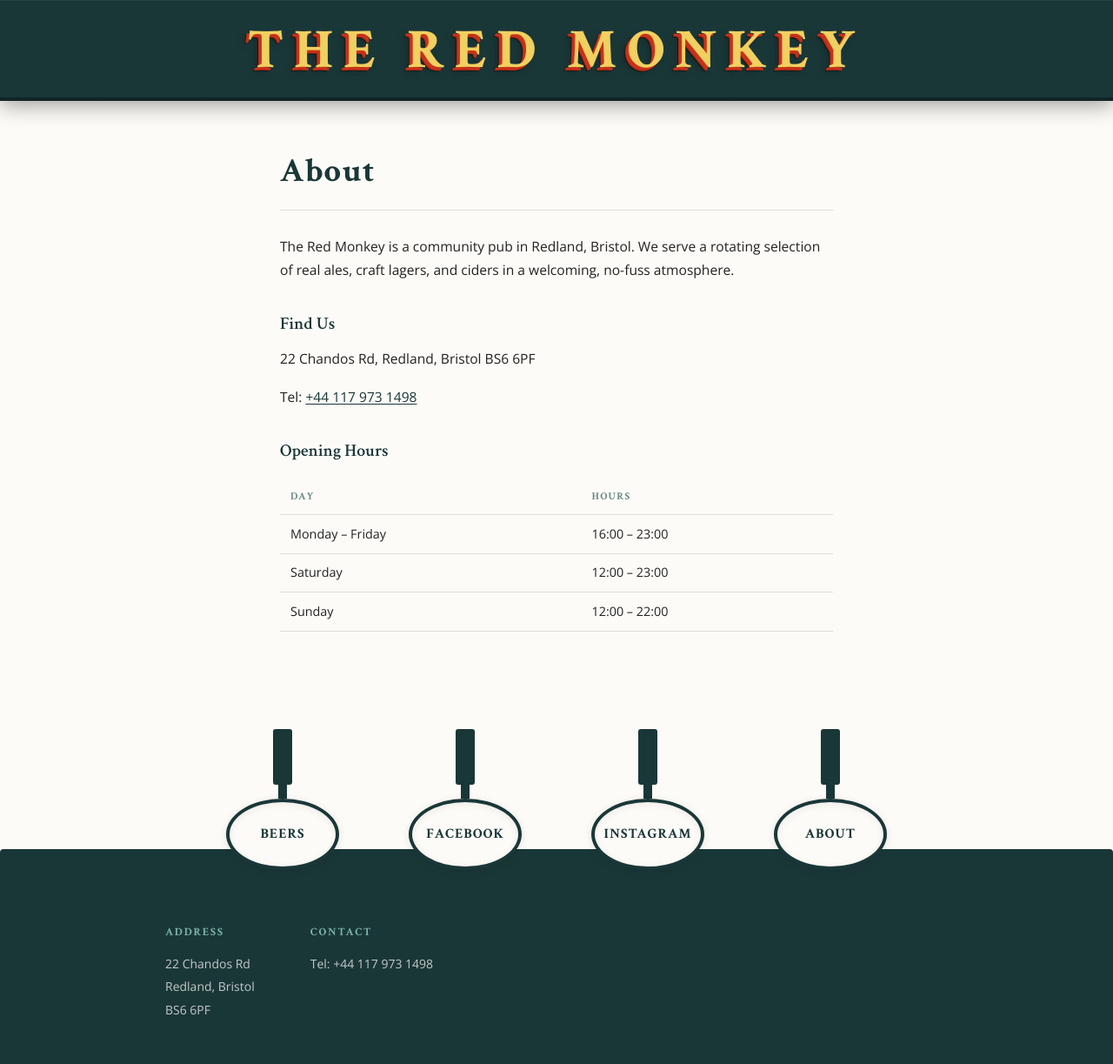
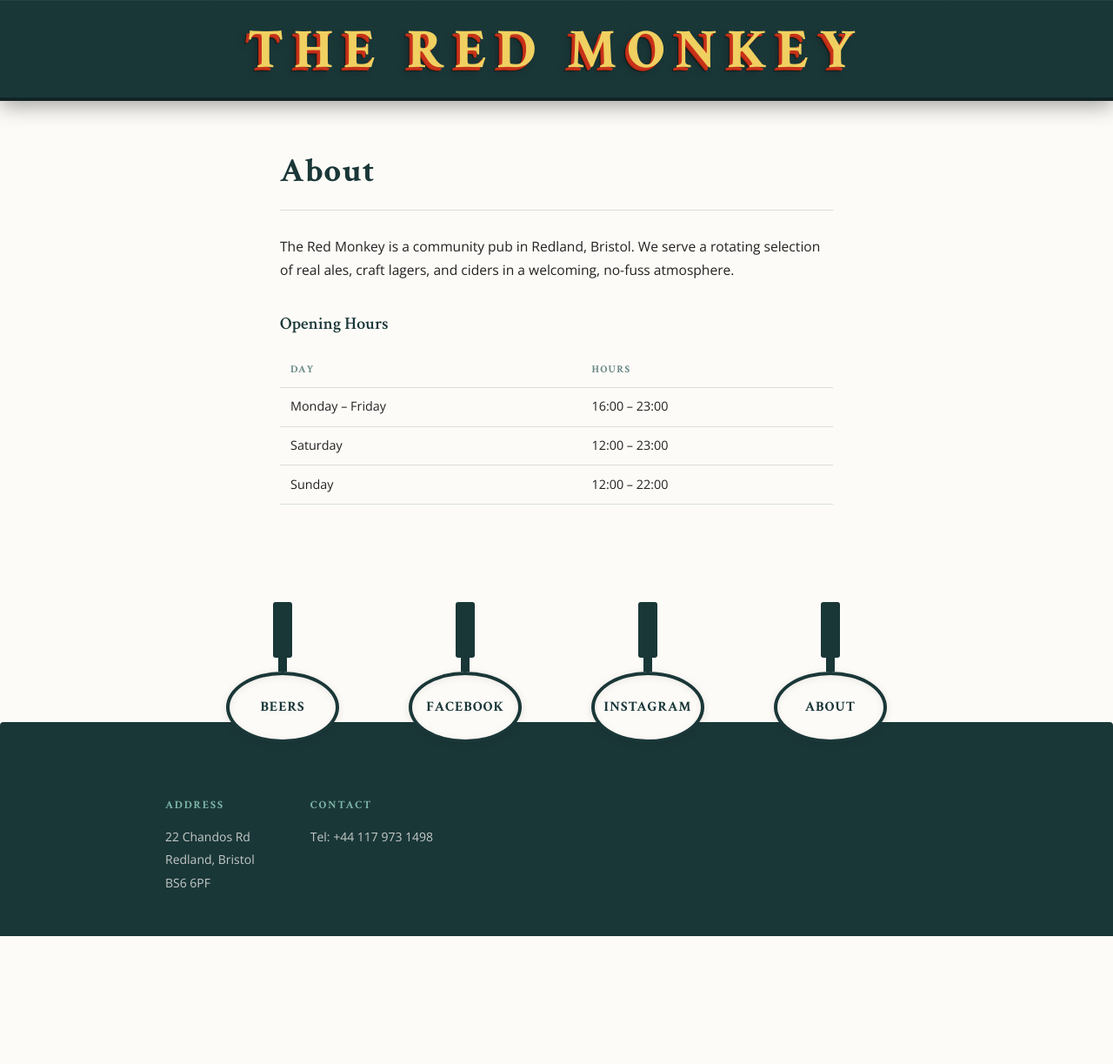
Before and after one commit to n473CL0/the-red-monkey, a Jekyll site: the page built from about.md, in a window 1280 px wide. Shown: the whole page at 87% size. Built offline with Jekyll 4.4.1, drawn with Linux system fonts in a browser that asks for light colours; after the commit the page ends 1076 px from its top, so only the background shows below that.

```diff
--- a/_config.yml
+++ b/_config.yml
@@ -2,3 +2,15 @@ url: "https://theredmonkey.co.uk"
 baseurl: ""
 title: "The Red Monkey"
 description: "Your local pub in Redland, Bristol"
+
+contact:
+  phone: "+44 117 973 1498"
+  address_line1: "22 Chandos Rd"
+  address_line2: "Redland, Bristol"
+  postcode: "BS6 6PF"
+  maps_url: "https://maps.app.goo.gl/kqHWdVXzagDzGk1q9"
+
+links:
+  beers: "https://www.realalefinder.com/beerboard/?the-red-monkey-bristol"
+  facebook: "https://www.facebook.com/share/18UhUpR4YH/?mibextid=wwXIfr"
+  instagram: "https://www.instagram.com/theredmonkeybs6/"
--- a/_layouts/default.html
+++ b/_layouts/default.html
@@ -21,7 +21,7 @@
     </main>
 
     <nav class="taps-stage" aria-label="Site navigation">
-      <a href="https://www.realalefinder.com/beerboard/?the-red-monkey-bristol" class="tap-link" aria-label="Beers" target="_blank" rel="noopener noreferrer">
+      <a href="{{ site.links.beers }}" class="tap-link" aria-label="Beers" target="_blank" rel="noopener noreferrer">
         <div class="tap">
           <div class="tap-grip"></div>
           <div class="tap-stem tap-stem--top"></div>
@@ -31,7 +31,7 @@
           <div class="tap-stem tap-stem--bottom"></div>
         </div>
       </a>
-      <a href="https://www.facebook.com/share/18UhUpR4YH/?mibextid=wwXIfr" class="tap-link" aria-label="Facebook" target="_blank" rel="noopener noreferrer">
+      <a href="{{ site.links.facebook }}" class="tap-link" aria-label="Facebook" target="_blank" rel="noopener noreferrer">
         <div class="tap">
           <div class="tap-grip"></div>
           <div class="tap-stem tap-stem--top"></div>
@@ -41,7 +41,7 @@
           <div class="tap-stem tap-stem--bottom"></div>
         </div>
       </a>
-      <a href="https://www.instagram.com/theredmonkeybs6/" class="tap-link" aria-label="Instagram" target="_blank" rel="noopener noreferrer">
+      <a href="{{ site.links.instagram }}" class="tap-link" aria-label="Instagram" target="_blank" rel="noopener noreferrer">
         <div class="tap">
           <div class="tap-grip"></div>
           <div class="tap-stem tap-stem--top"></div>
@@ -79,9 +79,9 @@
         <div class="tap-font-bar"></div>
       </nav>
       <div class="mobile-menu" id="mobile-menu">
-        <a href="https://www.realalefinder.com/beerboard/?the-red-monkey-bristol" class="mobile-menu-link" target="_blank" rel="noopener noreferrer">Beers</a>
-        <a href="https://www.facebook.com/share/18UhUpR4YH/?mibextid=wwXIfr" class="mobile-menu-link" target="_blank" rel="noopener noreferrer">Facebook</a>
-        <a href="https://www.instagram.com/theredmonkeybs6/" class="mobile-menu-link" target="_blank" rel="noopener noreferrer">Instagram</a>
+        <a href="{{ site.links.beers }}" class="mobile-menu-link" target="_blank" rel="noopener noreferrer">Beers</a>
+        <a href="{{ site.links.facebook }}" class="mobile-menu-link" target="_blank" rel="noopener noreferrer">Facebook</a>
+        <a href="{{ site.links.instagram }}" class="mobile-menu-link" target="_blank" rel="noopener noreferrer">Instagram</a>
         <a href="{{ "/about/" | relative_url }}" class="mobile-menu-link">About</a>
       </div>
     </div>
@@ -91,15 +91,17 @@
         <div class="footer-address">
           <strong>Address</strong>
           <address>
-            22 Chandos Rd<br>
-            Redland, Bristol<br>
-            BS6 6PF
+            <a href="{{ site.contact.maps_url }}" target="_blank" rel="noopener noreferrer">
+              {{ site.contact.address_line1 }}<br>
+              {{ site.contact.address_line2 }}<br>
+              {{ site.contact.postcode }}
+            </a>
           </address>
         </div>
         <div class="footer-contact">
           <strong>Contact</strong>
           <p>
-            Tel: <a href="tel:+441179731498">+44 117 973 1498</a>
+            Tel: <a href="tel:{{ site.contact.phone | remove: ' ' }}">{{ site.contact.phone }}</a>
           </p>
         </div>
       </div>
--- a/about.md
+++ b/about.md
@@ -8,12 +8,6 @@ permalink: /about/
 
 The Red Monkey is a community pub in Redland, Bristol. We serve a rotating selection of real ales, craft lagers, and ciders in a welcoming, no-fuss atmosphere.
 
-### Find Us
-
-22 Chandos Rd, Redland, Bristol BS6 6PF
-
-Tel: [+44 117 973 1498](tel:+441179731498)
-
 ### Opening Hours
 
 | Day | Hours |
```
Also changed, not shown: 4 other files.
